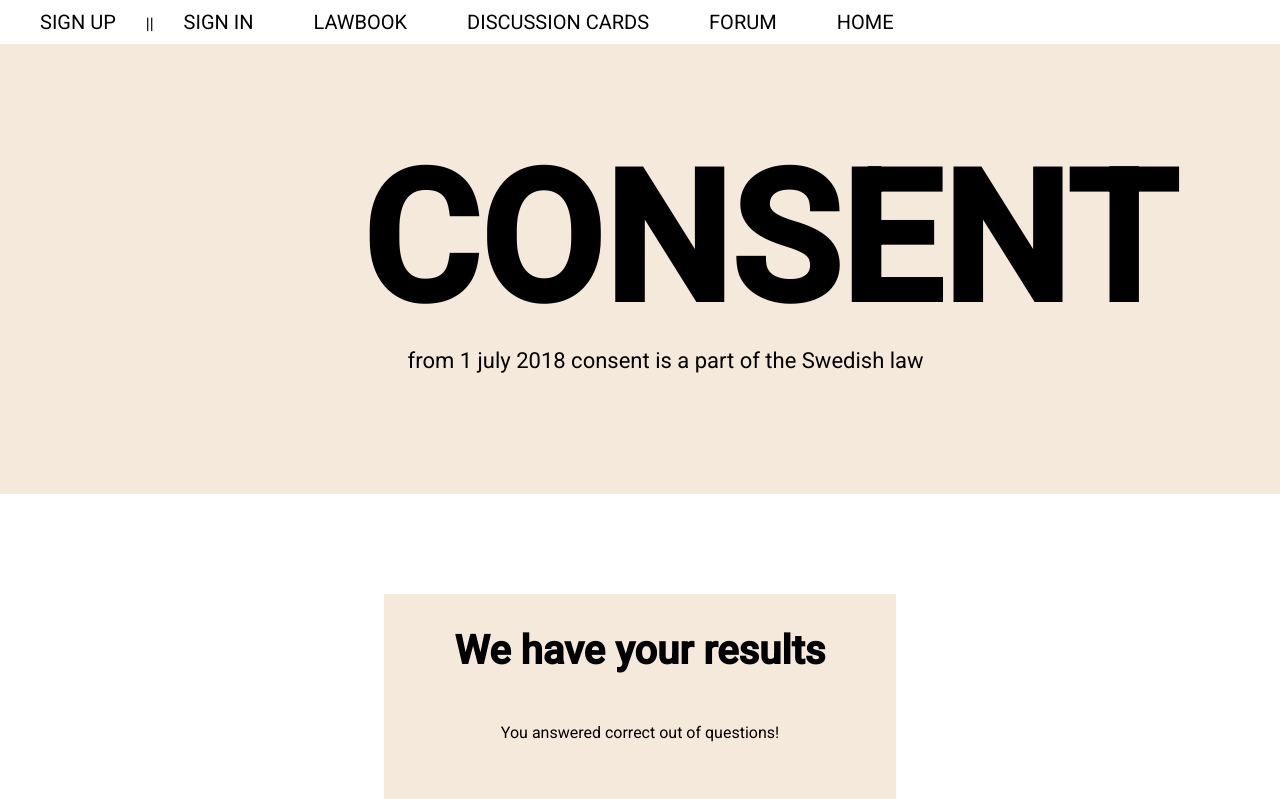
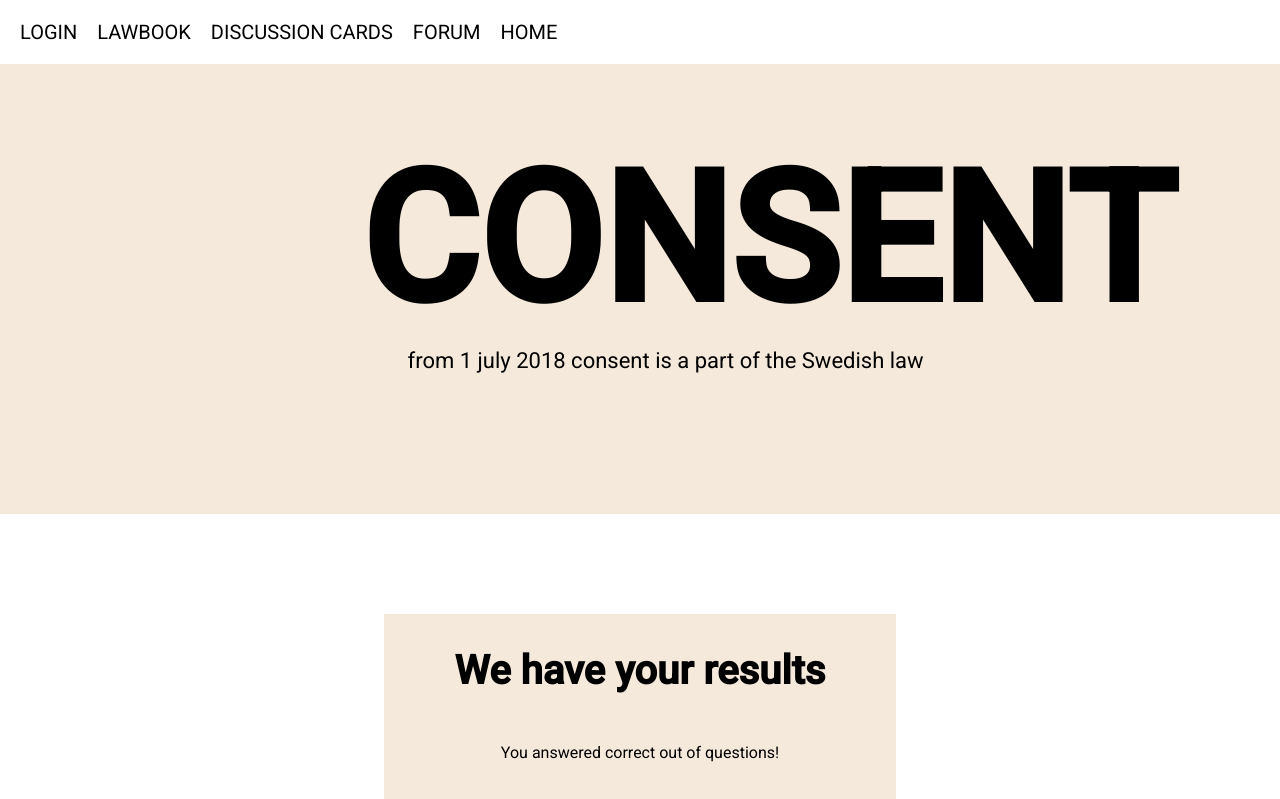
Before and after one commit to mhammarback/final-project, a React (Create React App) app in the folder frontend/: page /summary in a window 1280 px wide. Shown: the top 799 px of the page. Built offline with nearby package versions, Linux system fonts and the light colour scheme.

Commit message:
hamburger menu deleted from tablet

```diff
--- a/frontend/src/components/Menu.js
+++ b/frontend/src/components/Menu.js
@@ -6,8 +6,8 @@ export const Menu = ({ open }) => {
   return (
     <StyledMenu open={open}>
       <a href='/sign'>
-        <span role='img' aria-label='Sign up or sign in'></span>
-          SIGN UP || SIGN IN
+        <span role='img' aria-label='login or sign up'></span>
+          LOGIN
       </a>
       <a href='/lawbook'>
         <span role='img' aria-label='Lawbook'></span>
--- a/frontend/src/components/Nav.js
+++ b/frontend/src/components/Nav.js
@@ -6,16 +6,10 @@ import styled from 'styled-components/macro'
 export const Nav = () => {
   return (
     <NavBar>
-      <div>
-        <NavLink to ='/sign' exact className='nav-links'>
-        SIGN UP
-        </NavLink>
-        ||
-        <NavLink to='/sign' exact className='nav-links'>
-        SIGN IN
-        </NavLink>
-      </div>
-      <div>
+      <NavLink to='/sign' exact className='nav-links'>
+        LOGIN
+      </NavLink>
+
         <NavLink to ='/lawbook' exact className='nav-links'>
         LAWBOOK
         </NavLink>
@@ -28,14 +22,14 @@ export const Nav = () => {
         <NavLink to='/' exact className='nav-links'>
         HOME
         </NavLink>
-      </div>
+
     </NavBar>
   )
 }
 
 export const NavBar = styled.section`
   display: flex;
-  flex-direction: column;
+  flex-direction: row;
   margin:10px;
 
   @media (min-width: 1024px) {
--- a/frontend/src/components/SignUpPage.js
+++ b/frontend/src/components/SignUpPage.js
@@ -67,7 +67,7 @@ return (
         />
           <Button className='input-button' type='submit'>Sign up</Button>
             <p>Already a user?</p>
-              <Button className='input-button' type='button' onClick={() => setPage('login')}>Log in</Button>
+             <Button className='input-button' type='button' onClick={() => setPage('login')}>Log in</Button>
         </FormContent>
       </Form>
       {error && <div>{`${error}`}</div>}
--- a/frontend/src/index.css
+++ b/frontend/src/index.css
@@ -24,11 +24,10 @@ h2, h3 {
   font-size:20px;
 }
 
-@media (min-width: 700px) and (max-width: 1024px) {
+@media (min-width: 540px) and (max-width: 1024px) {
 
 .nav-links {
-  padding: 20px;
-  margin: 10px;
+  margin: 5px;
   }
 }
 
@@ -39,7 +38,6 @@ h2 {
   }
 
 .nav-links {
-  padding: 20px;
   margin: 10px;
   }
 }
```
Also changed, not shown: frontend/src/lib/Container.js.
